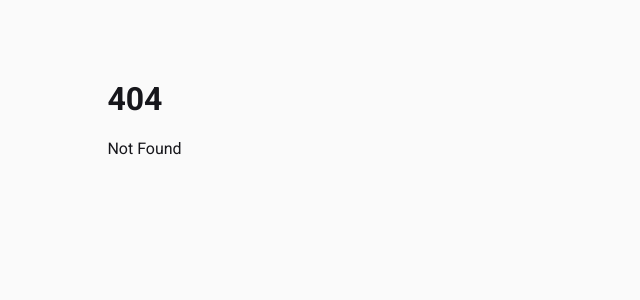
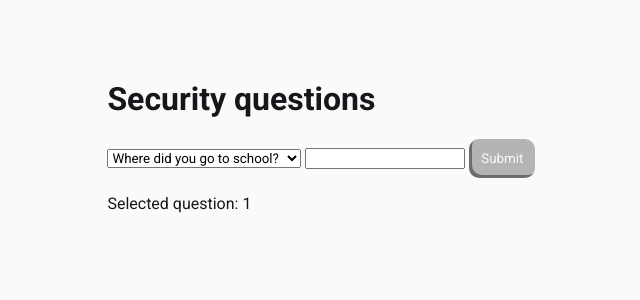
Before and after one commit to Miqueas/Learning-Notes, a SvelteKit app in the folder Svelte/: page /basic-svelte/bindings/select-bindings in a window 1280 px wide. Before the commit this address had no page. Shown: the top 300 px of the page, without its empty margins (131-771 px from the left). Built offline with nearby package versions, Linux system fonts and the light colour scheme.

Commit message:
Svelte: added "select bindings"

```diff
--- /dev/null
+++ b/Svelte/src/routes/basic-svelte/bindings/select-bindings/+page.svelte
@@ -0,0 +1,32 @@
+<script>
+  let selected
+  let answer = ""
+  let questions = [
+    { id: 1, text: "Where did you go to school?"},
+    { id: 2, text: "What is your favorite color?"},
+    { id: 3, text: "What is your favorite animal?"},
+    { id: 4, text: "What is your favorite food?"},
+    { id: 5, text: "What is your mother's name?"},
+    { id: 6, text: "What is your father's name?"},
+  ]
+
+  function doHandleSubmit() {}
+</script>
+
+<main>
+  <h1>Security questions</h1>
+
+  <form on:submit|preventDefault={doHandleSubmit}>
+    <select bind:value={selected} on:change={() => { answer = "" }}>
+      {#each questions as question}
+        <option value={question.id}>{question.text}</option>
+      {/each}
+    </select>
+
+    <input bind:value={answer} />
+
+    <button disabled={!answer} type="submit">Submit</button>
+  </form>
+
+  <p>Selected question: {selected ? selected : "(none yet)"}</p>
+</main>
```
